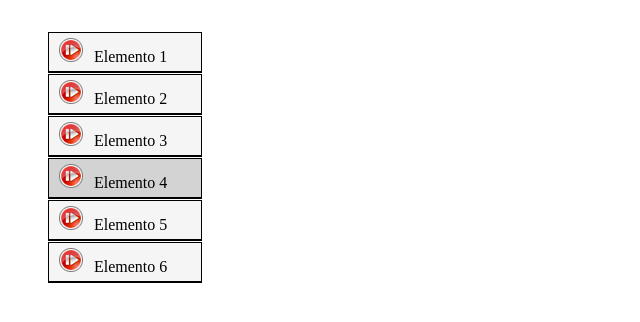
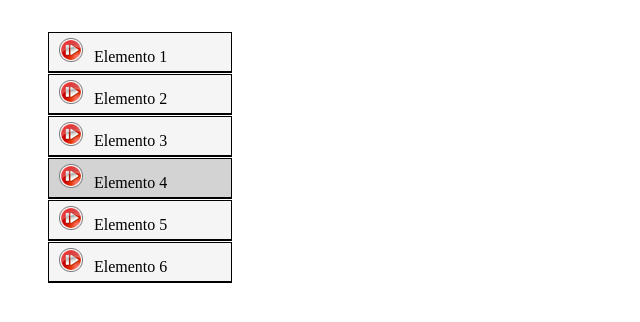
Before and after one commit to JoseAntonioMartinez2525/Ejercicio8, a plain HTML site: page index.html in a window 1280 px wide. Shown: the whole page, without its empty margins (0-640 px from the left). Drawn offline with Linux system fonts and the light colour scheme; files whose address does not match are found by name.

Commit message:
Update index.html

```diff
--- a/index.html
+++ b/index.html
@@ -19,11 +19,12 @@
 		}
 		li{
 			border-bottom: solid;
+			border-bottom-width: 0.3px;
 			padding-left: 10px;
 			background-color: 	#F5F5F5;
 			width: 10%;
 			border-width: 2px;
-			padding-right: 20px;
+			padding-right: 50px;
 			padding-top: 5px;
 			padding-bottom: 5px;
 			margin-top: 1px;
```
